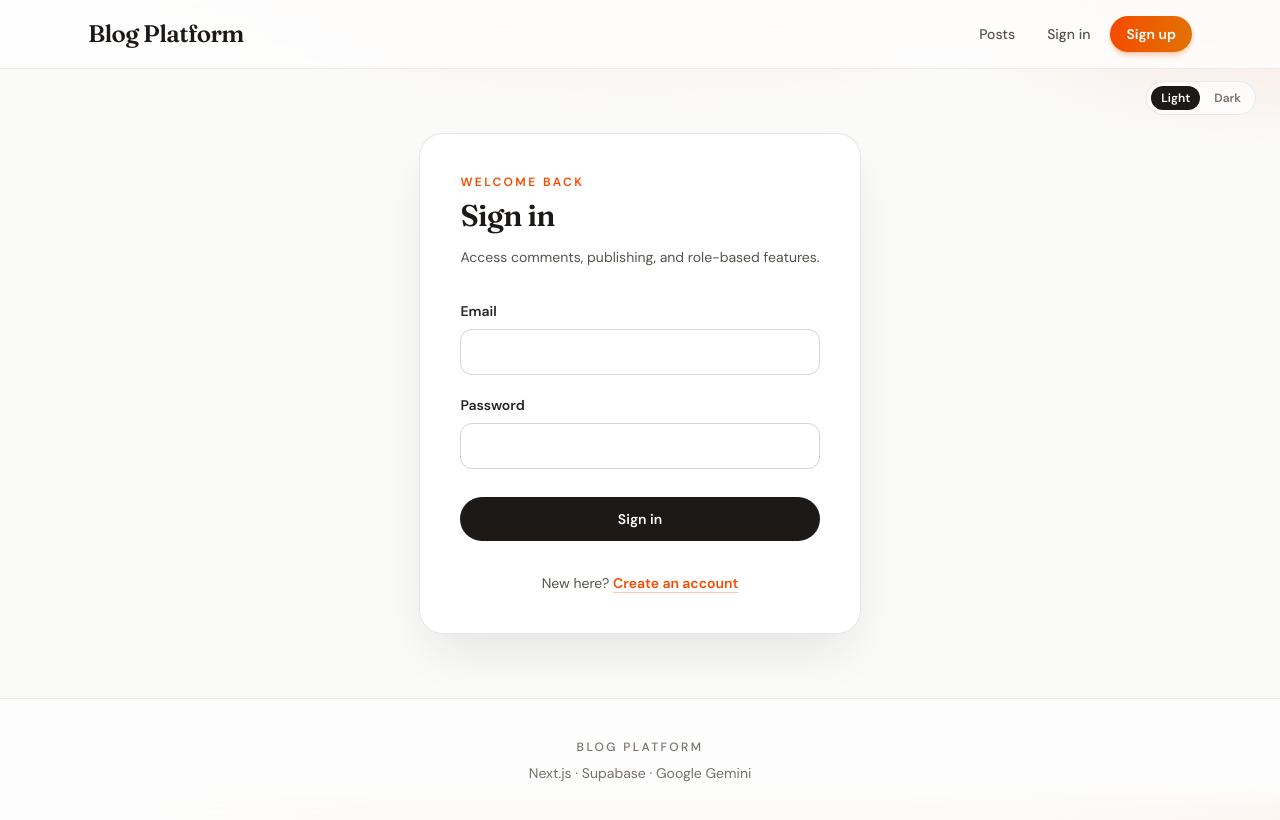
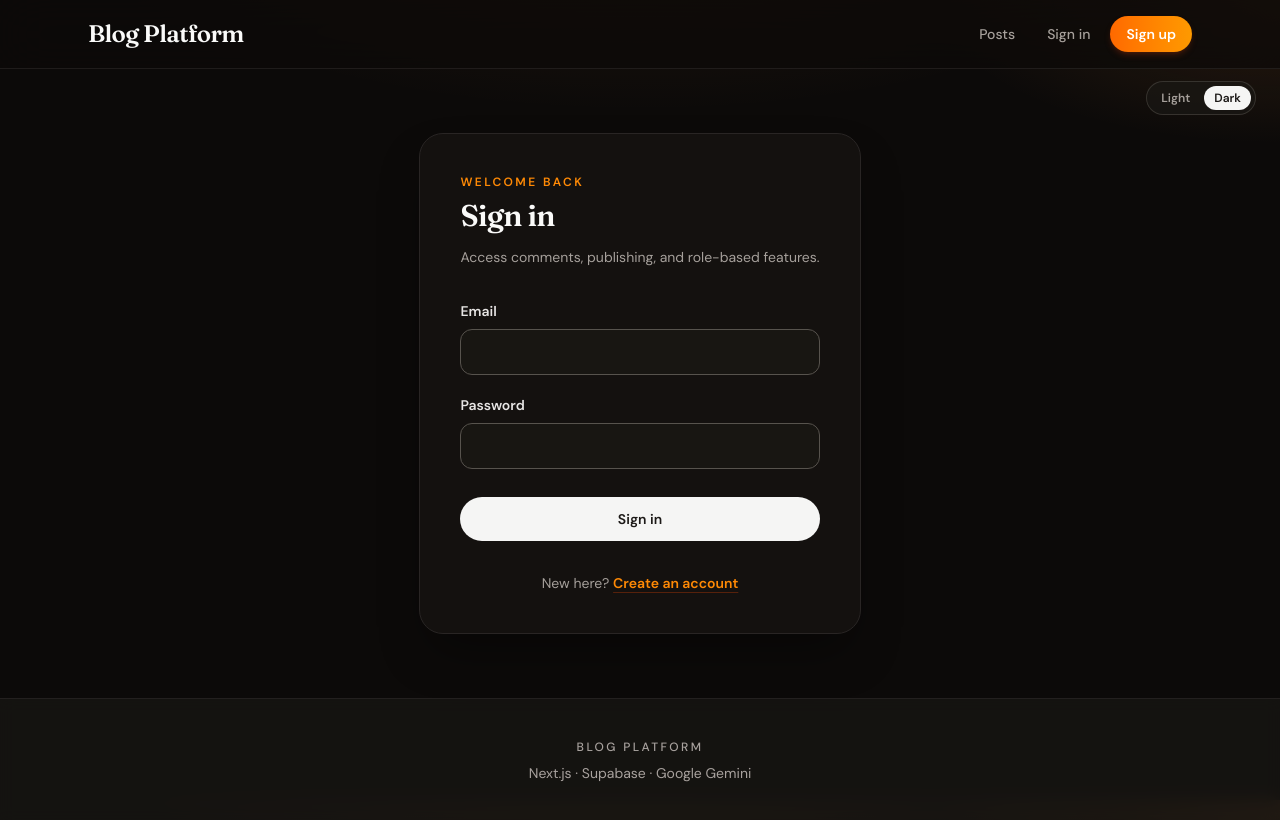
Before and after one commit to Khyati-Kapil/Blog-Platform, a Next.js app: page /login in a window 1280 px wide. Shown: the top 820 px of the page. Built offline with nearby package versions, Linux system fonts and the light colour scheme; no server answers.

Commit message:
feat: update theme toggle default to dark mode

```diff
--- a/src/components/ThemeToggle.tsx
+++ b/src/components/ThemeToggle.tsx
@@ -12,10 +12,10 @@
 }
 
 export function ThemeToggle() {
-  const [theme, setTheme] = useState<Theme>("light");
+  const [theme, setTheme] = useState<Theme>("dark");
 
   useEffect(() => {
-    const saved = (localStorage.getItem("theme") as Theme | null) ?? "light";
+    const saved = (localStorage.getItem("theme") as Theme | null) ?? "dark";
     setTheme(saved);
     applyTheme(saved);
   }, []);
```
Also changed, not shown: 1 other file (tests, documents, lock files or other folders).
